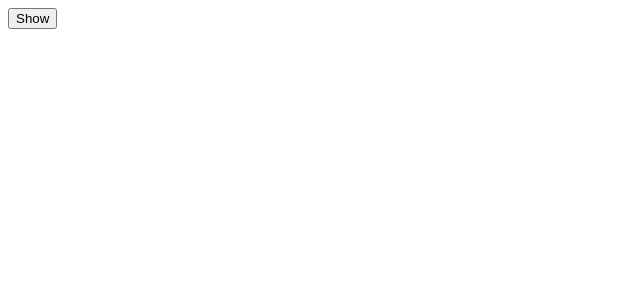
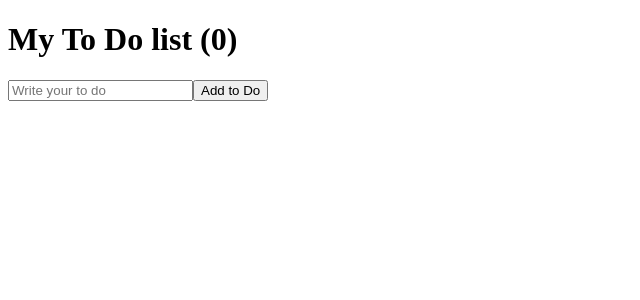
Before and after one commit to woongkiKim/createReactApp-starter, a React (Create React App) app: page / in a window 1280 px wide. Shown: the top 300 px of the page, without its empty margins (0-640 px from the left). Built offline with nearby package versions, Linux system fonts and the light colour scheme.

Commit message:
7.0 setTodoList + "..."사용법 + 투두리스트 받는법

```diff
--- a/src/App.js
+++ b/src/App.js
@@ -1,21 +1,34 @@
 import { useState, useEffect } from "react";
 
-function Hello() {
-  useEffect(() => {
-    console.log("created :)");
-    // 여기서 Destory 하면 내뱉은 CleanUp function
-    return () => console.log("Destoryed :(");
-  }, []);
-  return <h1>Hello</h1>;
-}
-
 function App() {
-  const [showing, setShowing] = useState(false);
-  const onClick = () => setShowing((prev) => !prev);
+  // To do에 대한 State
+  const [toDo, setTodo] = useState("");
+  // To do에 대한 함수
+  const onChange = (event) => setTodo(event.target.value);
+  // To do Submit에 대한 함수
+  const onSubmit = (event) => {
+    event.preventDefault();
+    if (toDo === "") {
+      return;
+    }
+    setToDoList((currentArray) => [toDo, ...currentArray]); // 사용법임. "..."은 currentArray를 가져오란 뜻
+    setTodo("");
+  };
+  // toDo를 받을 수 있는 array
+  const [toDoList, setToDoList] = useState([]);
+  console.log(toDoList);
   return (
     <div>
-      {showing ? <Hello /> : null}
-      <button onClick={onClick}>{showing ? "Hide" : "Show"}</button>
+      <h1>My To Do list ({toDoList.length})</h1>
+      <form onSubmit={onSubmit}>
+        <input
+          onChange={onChange}
+          value={toDo}
+          type="text"
+          placeholder="Write your to do"
+        />
+        <button>Add to Do</button>
+      </form>
     </div>
   );
 }
```
